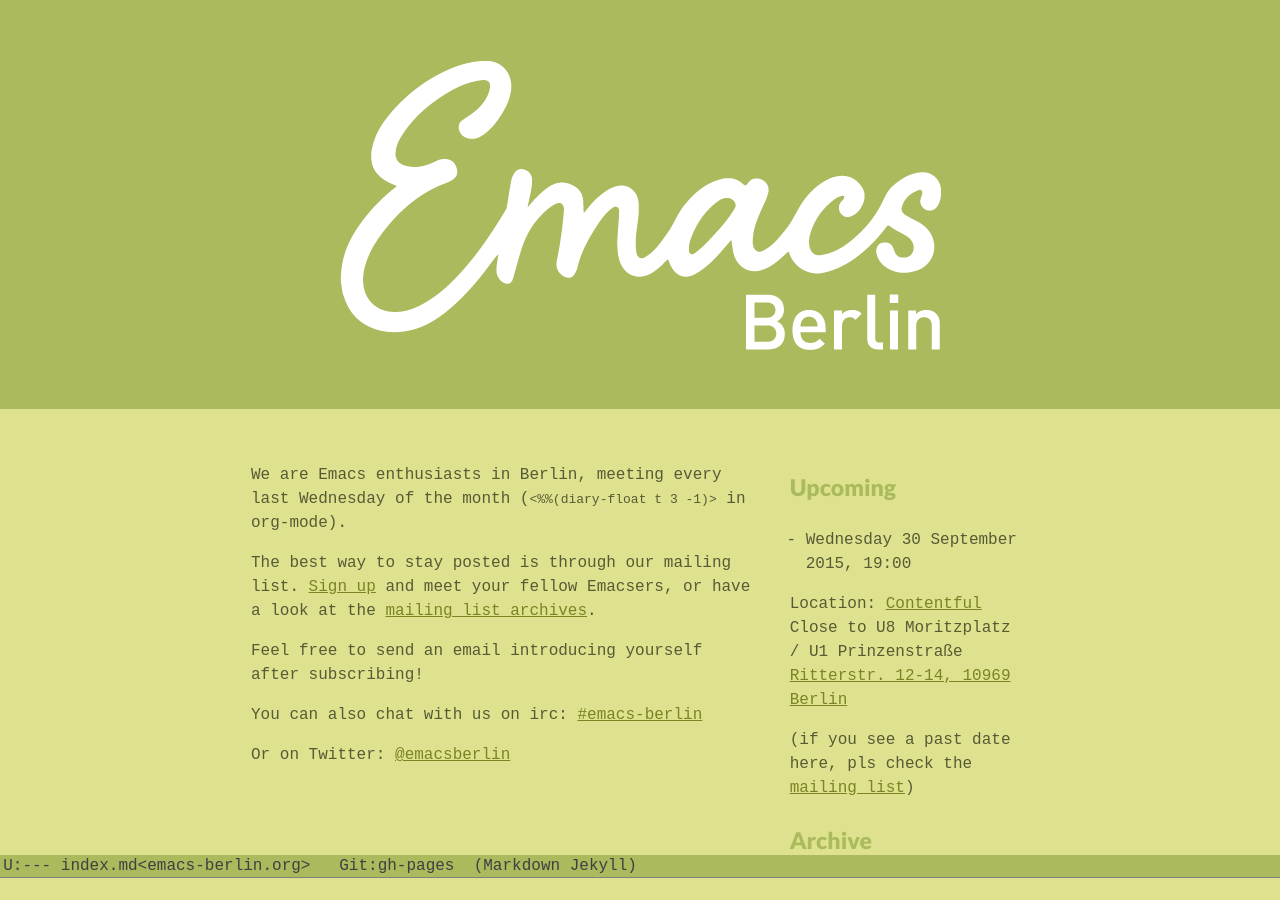
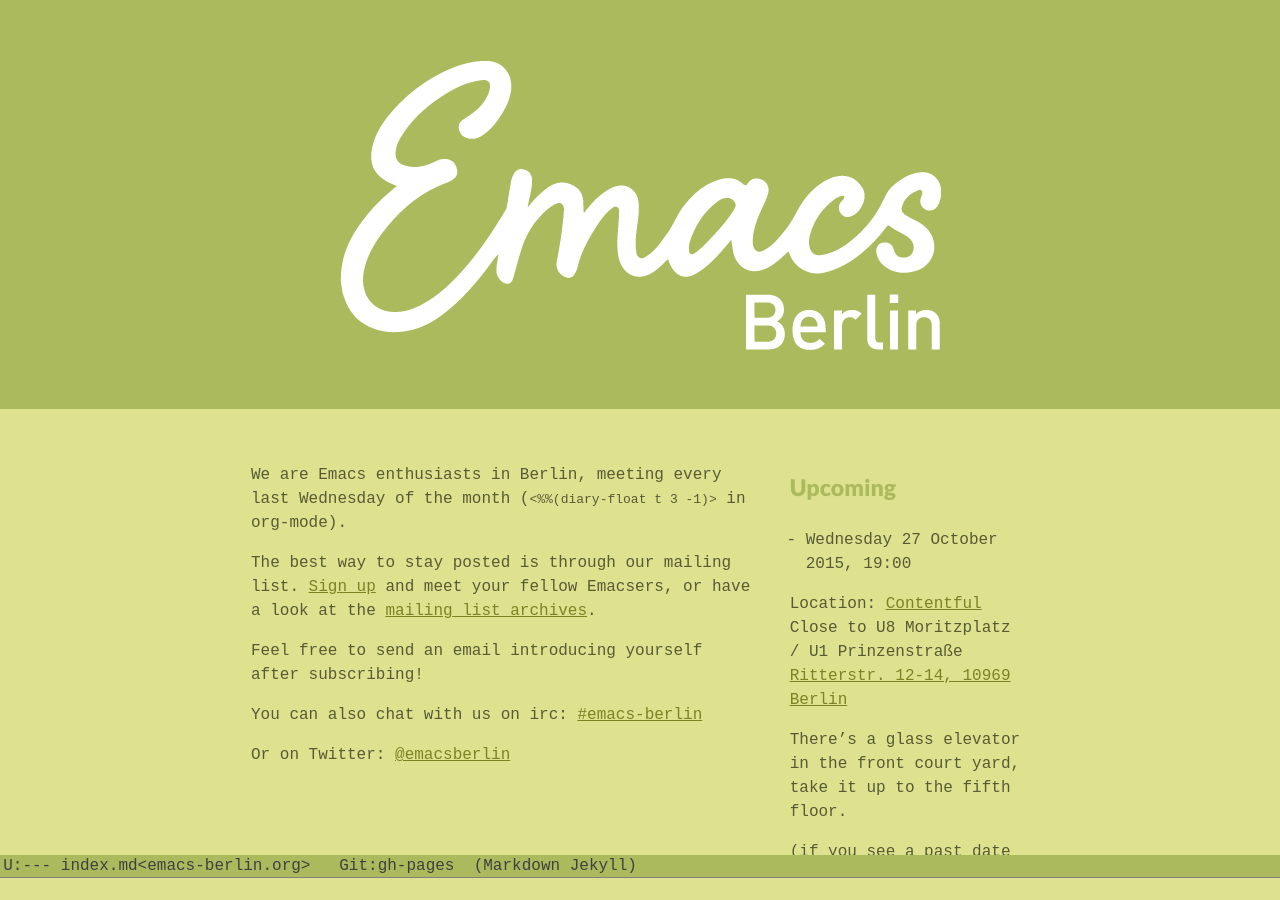
Before and after one commit to emacs-berlin/emacs-berlin.org, a Jekyll site: the page built from index.md, in a window 1280 px wide and 900 px high. Built offline with Jekyll 4.4.1, drawn with Linux system fonts in a browser that asks for light colours.

Commit message:
Update date and mention elevator

```diff
--- a/index.md
+++ b/index.md
@@ -34,11 +34,13 @@
 <div class="medium-4 columns">
 ### Upcoming
 
-* Wednesday 30 September 2015, 19:00
+* Wednesday 27 October 2015, 19:00
 
 Location: [Contentful](http://contentful.com)
 Close to U8 Moritzplatz / U1 Prinzenstraße
 [Ritterstr. 12-14, 10969 Berlin](http://www.openstreetmap.org/?mlat=52.501438558101654&mlon=13.410902917385101#map=19/52.50144/13.41090&layers=N)
+
+There's a glass elevator in the front court yard, take it up to the fifth floor.
 
 (if you see a past date here, pls check the [mailing list][mla])
 
```
